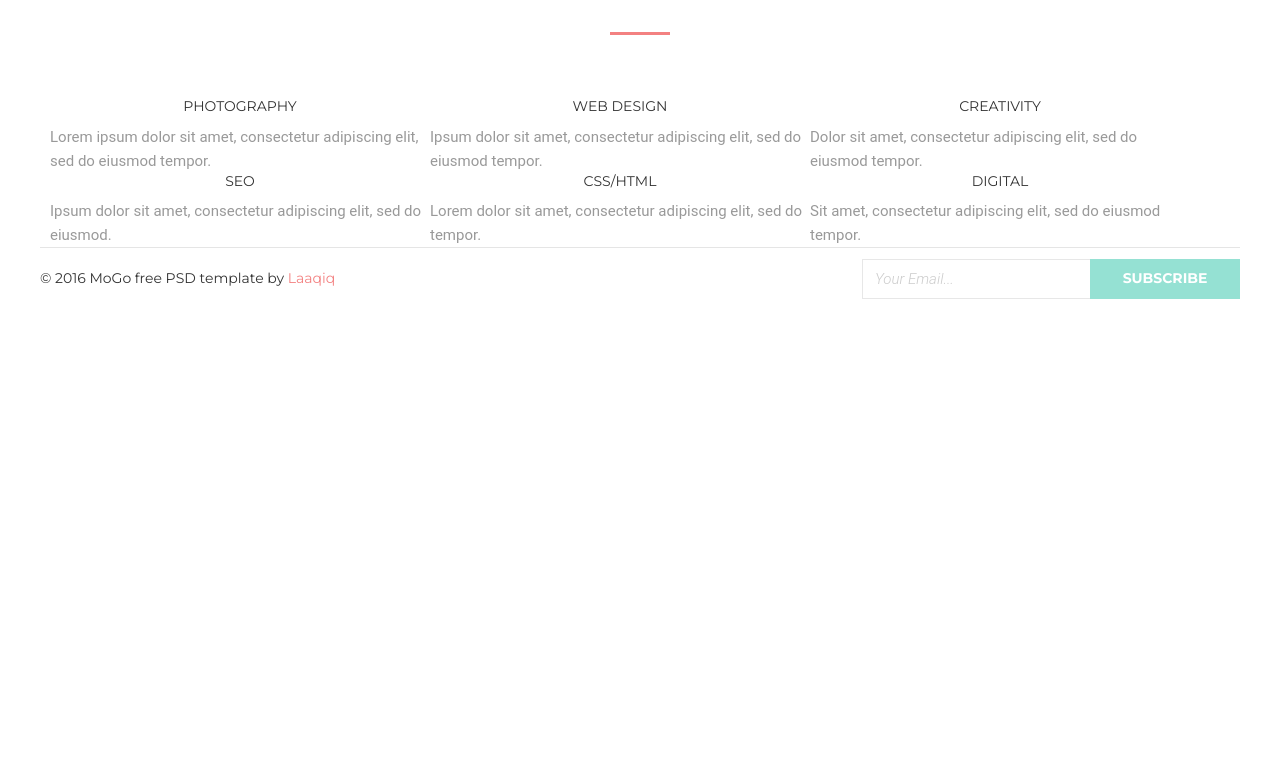
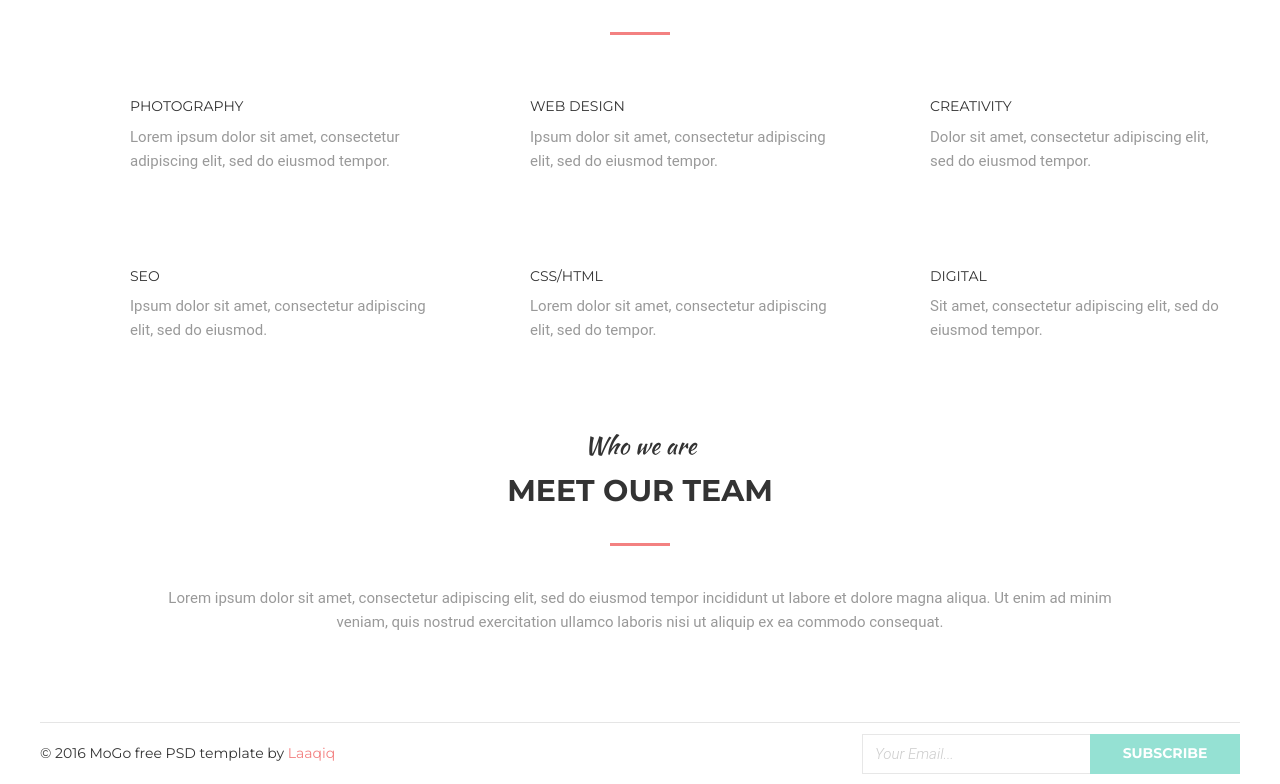
Before and after one commit to DmytroTitov/goit-fe-course, a plain HTML site: page html-css/hw-06/index.html in a window 1280 px wide. Shown: the part 248-1032 px from the top of the page. Before the commit the page ends 800 px from the top, so only its background shows below. Drawn offline with Linux system fonts and the light colour scheme.

Commit message:
Services & team sections

```diff
--- a/html-css/hw-06/css/style.css
+++ b/html-css/hw-06/css/style.css
@@ -105,24 +105,32 @@ img {
   display: block;
 }
 
-/* services */
+/* services-section */
 
-.section-title,
-.section-subtitle {
+.services {
+  margin-bottom: 90px;
+}
+
+.services-title,
+.services-subtitle,
+.team-title,
+.team-subtitle {
   margin: 0;
   line-height: 1.2;
   color: var(--title-color);
   text-align: center;
 }
 
-.section-title {
+.services-title,
+.team-title {
   padding-bottom: 12px;
   font-family: var(--title-ff);
   font-size: 24px;
   font-weight: 400;
 }
 
-.section-subtitle {
+.services-subtitle,
+.team-subtitle {
   padding-bottom: 63px;
   font-family: var(--semi-ff);
   font-size: 30px;
@@ -130,7 +138,8 @@ img {
   text-transform: uppercase;
 }
 
-.section-subtitle::after {
+.services-subtitle::after,
+.team-subtitle::after {
   content: "";
   display: block;
   width: 60px;
@@ -149,9 +158,9 @@ img {
 .services-list {
   display: flex;
   flex-wrap: wrap;
-  margin: 0 10px;
+  justify-content: space-around;
+  margin: 0;
   padding: 0;
-  /* justify-content: space-between; */
 }
 
 .services-item {
@@ -159,12 +168,15 @@ img {
   list-style: none;
 }
 
+.services-item:nth-child(-n + 3) {
+  margin-bottom: 95px;
+}
+
 .services-item__title {
   padding-bottom: 10px;
   font-family: var(--semi-ff);
   line-height: 1.2;
   color: var(--title-color);
-  text-align: center;
   text-transform: uppercase;
 }
 
@@ -172,6 +184,27 @@ img {
   font-size: var(--semi-fz);
   line-height: 24px;
   color: var(--text-color);
+}
+
+.services-item__title,
+.services-item__text {
+  padding-left: 80px;
+}
+
+/* team-section */
+
+.team-subtitle {
+  padding-bottom: 40px;
+}
+
+.team-describe {
+  width: 980px;
+  margin: 0 auto 88px;
+  font-size: var(--semi-fz);
+  font-weight: 400;
+  line-height: 24px;
+  color: var(--text-color);
+  text-align: center;
 }
 
 /* footer */
--- a/html-css/hw-06/index.html
+++ b/html-css/hw-06/index.html
@@ -48,10 +48,10 @@
         </nav>
       </header>
 
-      <main class="main-content container">
-        <section class="services">
-          <h2 class="section-title">We work with</h2>
-          <h3 class="section-subtitle">amazing services</h3>
+      <main>
+        <section class="services container">
+          <h2 class="services-title">We work with</h2>
+          <h3 class="services-subtitle">amazing services</h3>
           <ul class="services-list">
             <li class="services-item">
               <h4 class="services-item__title">
@@ -103,6 +103,16 @@
             </li>
           </ul>
         </section>
+        <section class="team container">
+          <h2 class="team-title">Who we are</h2>
+          <h3 class="team-subtitle">Meet our team</h3>
+          <p class="team-describe">
+            Lorem ipsum dolor sit amet, consectetur adipiscing elit, sed do
+            eiusmod tempor incididunt ut labore et dolore magna aliqua. Ut enim
+            ad minim veniam, quis nostrud exercitation ullamco laboris nisi ut
+            aliquip ex ea commodo consequat.
+          </p>
+        </section>
       </main>
 
       <!-- footer -->
```
